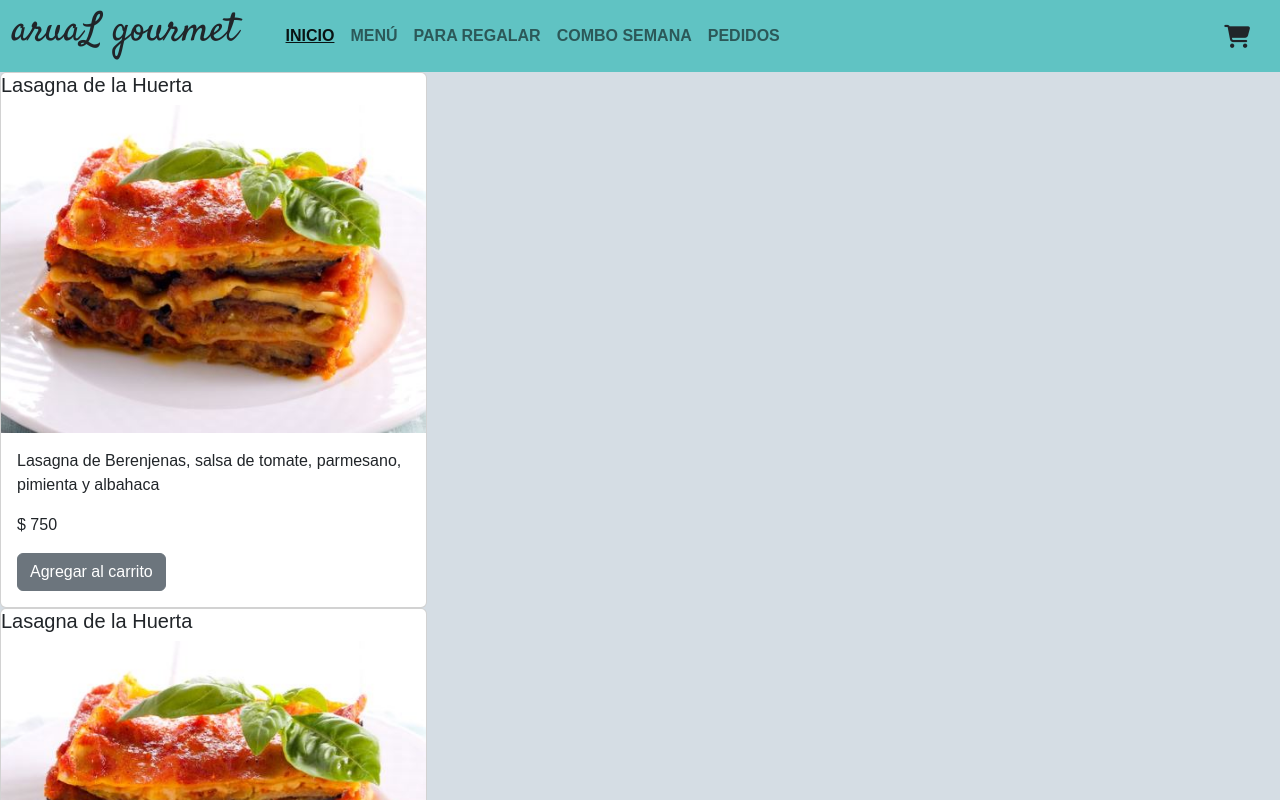
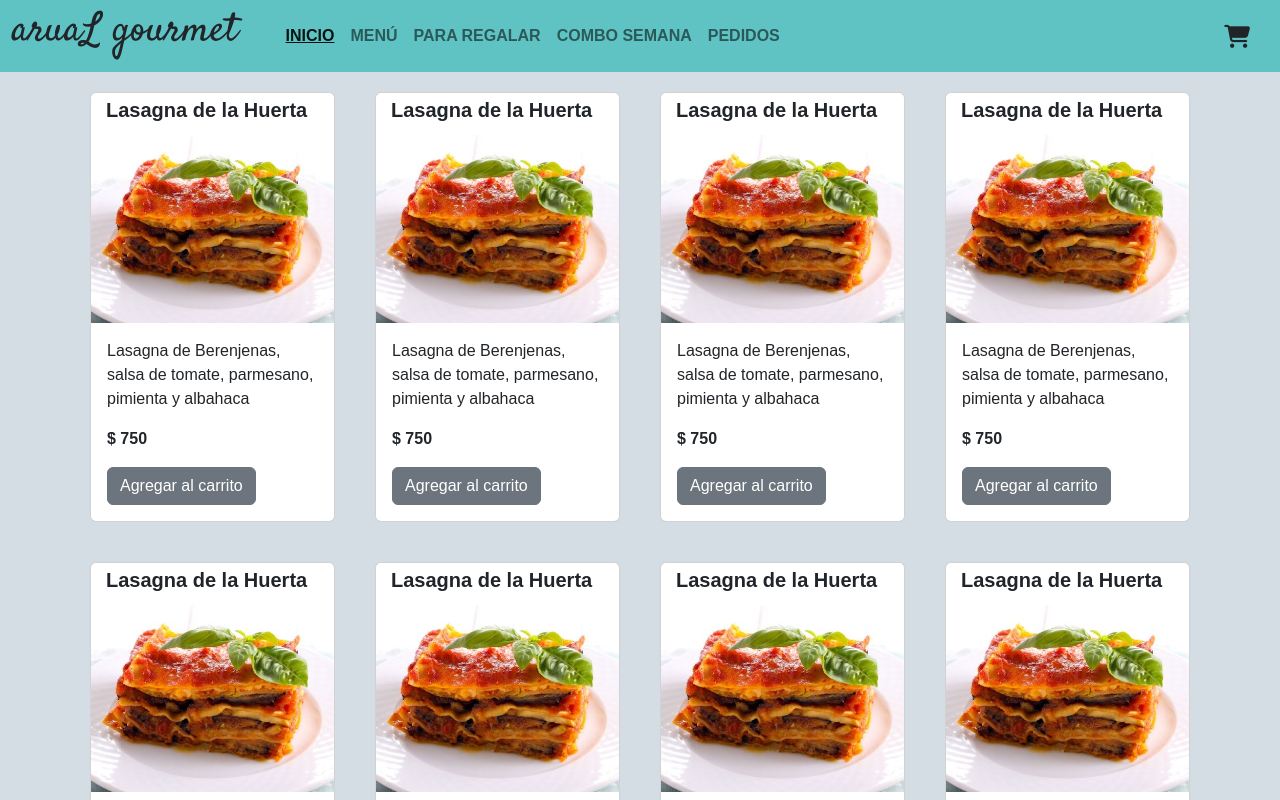
Before and after one commit to arualzeravla/aruaLgourmet, a React (Create React App) app: page / in a window 1280 px wide. Shown: the top 800 px of the page. Built offline with nearby package versions, Linux system fonts and the light colour scheme; a web font is replaced by a local one.

Commit message:
mapeo fix

```diff
--- a/src/App.css
+++ b/src/App.css
@@ -67,6 +67,20 @@ body{
   padding-bottom: 20px;
 }
 
+.articuloContainer{
+  padding: 20px;
+}
+
+.card-title{
+  padding: 5px 15px;
+  font-weight: bold;
+}
+
+.card_precio{
+  font-weight: bold;
+}
+
+
 .cantSpan{
   display: inline-block;
   width: 100px;
--- a/src/App.js
+++ b/src/App.js
@@ -13,7 +13,7 @@ function App() {
       <img src="./images/ad1-bigpic.jpg" alt="welcomeImg" className="ad-img" />
     </div> */}
 
-    <ItemCount stock={5} initial={1} onAdd={0} />
+    {/* <ItemCount stock={5} initial={1} onAdd={0} /> */}
     </>
   );
 }
--- a/src/Components/Item.jsx
+++ b/src/Components/Item.jsx
@@ -2,13 +2,13 @@ import React from "react";
 
 const Item = ({id, nombre, imagen, precio, descripcion}) => {
     return (
-        <div className="col-md-4">
+    <div className="col-md-3 articuloContainer">
         <div className="card">
             <h5 className="card-title">{nombre}</h5>
-            <img src={imagen} className="card-img-top" alt={nombre} />
+            <img src={imagen} className="card-img-top card_img" alt={nombre} />
             <div className="card-body">
                 <p className="card-text"> {descripcion} </p>
-                <p className="card-text"> $ {precio} </p>
+                <p className="card-text card_precio"> $ {precio} </p>
                 <a href="#" className="btn btn-secondary">Agregar al carrito</a>
             </div>
         </div>
--- a/src/Components/ItemList.jsx
+++ b/src/Components/ItemList.jsx
@@ -4,7 +4,7 @@ import Item from "./Item";
 const ItemList = ({items}) => {
 
     return (
-       <div>
+       <div className="row ">
             {items.map(item => <Item id={item.id} nombre={item.nombre} descripcion={item.descripcion} precio={item.precio} imagen={item.imagen}/>
             )}
        </div>
--- a/src/Components/ItemListContainer.jsx
+++ b/src/Components/ItemListContainer.jsx
@@ -33,9 +33,9 @@ const ItemListContainer = () => {
     }, [])
 
     return (
-        <>
+        <div className="container">
             <ItemList items={items} />
-        </>
+        </div>
 
     )
 }
```
